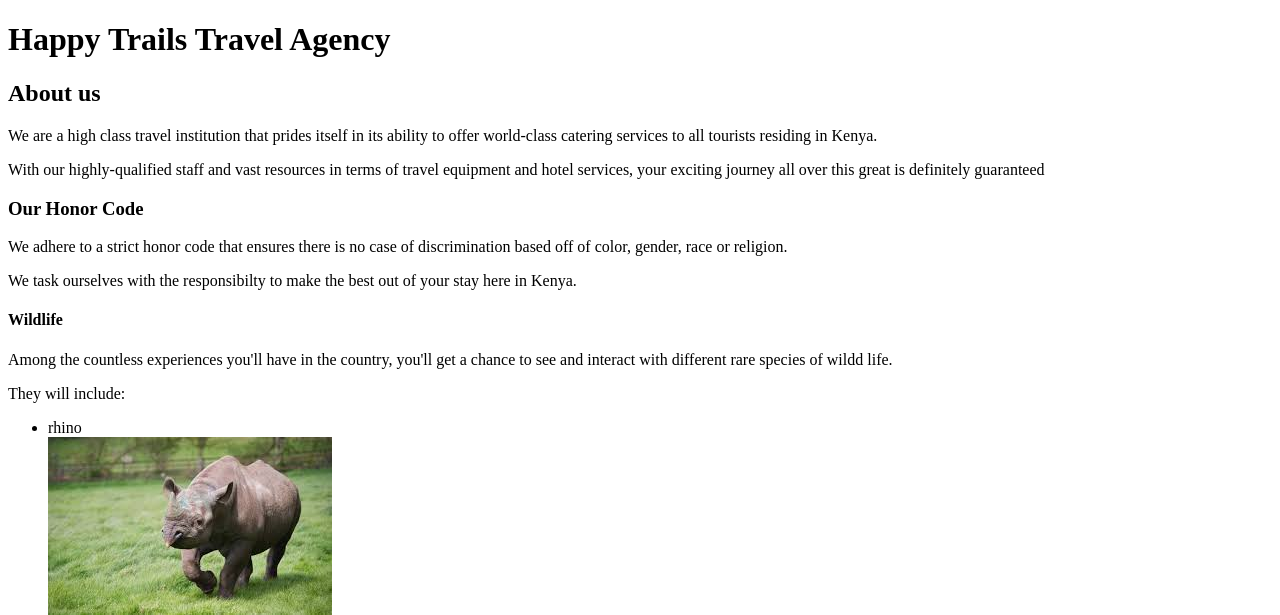
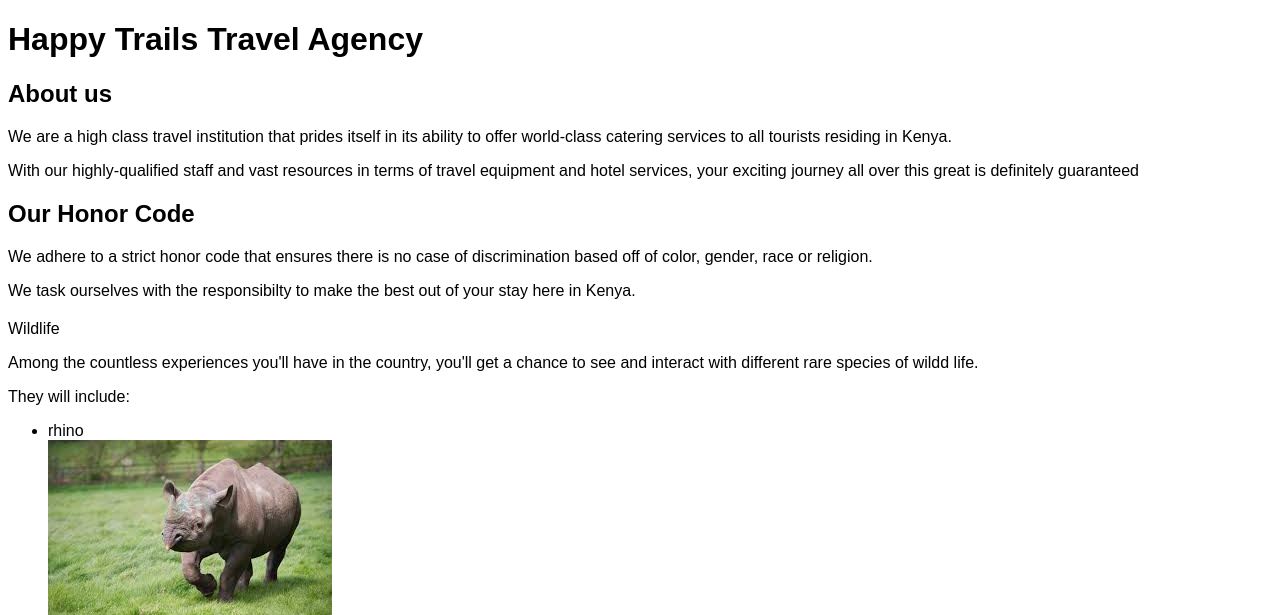
Before and after one commit to LeiKD/travel-agency, a plain HTML site: page travel-agency.html in a window 1280 px wide. Shown: the top 615 px of the page. Drawn offline with Linux system fonts and the light colour scheme.

Commit message:
Correct tag errors

```diff
--- a/css/styles.css
+++ b/css/styles.css
@@ -0,0 +1,9 @@
+h.tropical{
+  color: #f7325e;
+}
+body{
+  font-family: fantasy;
+}
+h1{
+  color: hsl(0, 0%, 0%);
+}
--- a/travel-agency.html
+++ b/travel-agency.html
@@ -4,15 +4,15 @@
   <title>Happy Trails Travel Agency</title>
   <link rel="stylesheet" href="css/styles.css" type="text/css">
 </head>
-<body class="tropical">
+<body>
   <h1>Happy Trails Travel Agency</h1>
   <h2>About us</h2>
   <p>We are a high class travel institution that prides itself in its ability to offer world-class catering services to all tourists residing in Kenya.</p>
   <p>With our highly-qualified staff and vast resources in terms of travel equipment and hotel services, your exciting journey all over this great is definitely guaranteed</p>
-  <h3>Our Honor Code</h3>
+  <h2>Our Honor Code</h2>
   <p>We adhere to a strict honor code that ensures there is no case of discrimination based off of color, gender, race or religion.</p>
   <p>We task ourselves with the responsibilty to make the best out of your stay here in Kenya.
-<h4>Wildlife</h4>
+<h2></h2>Wildlife</h4>
 <p>Among the countless experiences you'll have in the country, you'll get a chance to see and interact with different rare species of wildd life.</p>
 <p>They will include:</p>
 <ul>
```
